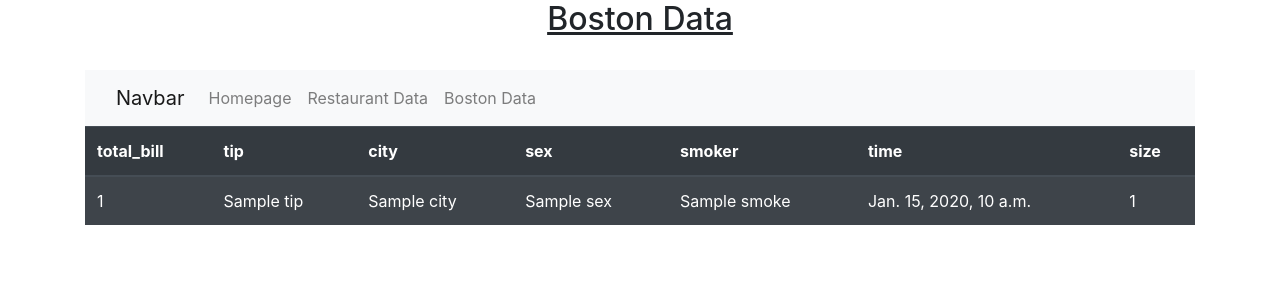
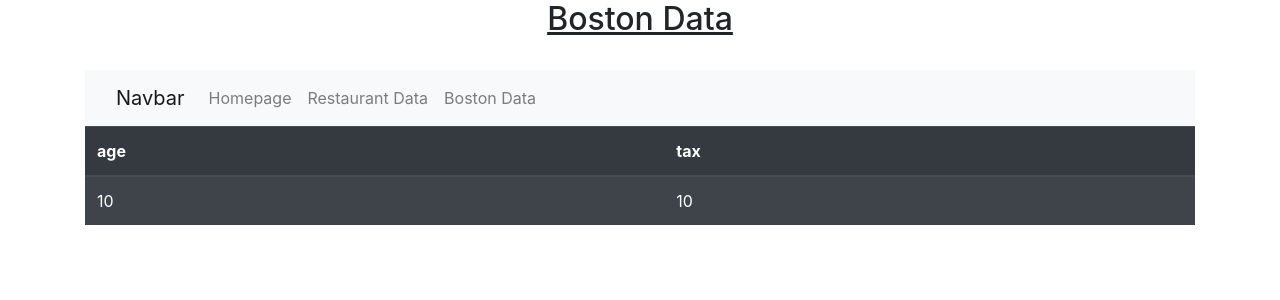
Before and after one commit to layekdip/learnWebDevelopment, a Django app: template displayData/templates/displayData/table_data_two.html in a window 1280 px wide. Shown: the top 300 px of the page. Run offline with Django 4.2, Linux system fonts and the light colour scheme; the template is opened without the code that fills it: most values are stand-ins (such as "Sample title", 1, 10 or a date in 2020); some libraries are stand-ins or nearby versions.

Commit message:
3rd commit

```diff
--- a/displayData/templates/displayData/table_data_two.html
+++ b/displayData/templates/displayData/table_data_two.html
@@ -31,26 +31,16 @@
         <table class="table table-dark table-striped">
             <thead>
                 <tr>
-                    <th>total_bill</th>
-                    <th>tip</th>
-                    <th>city</th>
-                    <th>sex</th>
-                    <th>smoker</th>
-                    <th>time</th>
-                    <th>size</th>
+                    <th>age</th>
+                    <th>tax</th>
                 </tr>
             </thead>
             <tbody>
             {% if d %}
             {% for i in d %}
             <tr>
-                <td>{{i.total_bill}}</td>
-                <td>{{i.tip}}</td>
-                <td>{{i.city}}</td>
-                <td>{{i.sex}}</td>
-                <td>{{i.smoke}}</td>
-                <td>{{i.time}}</td>
-                <td>{{i.size}}</td>
+                <td>{{i.AGE}}</td>
+                <td>{{i.TAX}}</td>
             </tr>
             {% endfor %}
             {% endif %}
--- a/displayData/templates/displayData/welcome.html
+++ b/displayData/templates/displayData/welcome.html
@@ -28,6 +28,11 @@
                 </div>
             </div>
         </nav>
+        <div>
+            {% if d %}
+                <p>{{ d }}</p>
+            {% endif %}
+        </div>
     </div>
 </body>
 </html>
```
Also changed, not shown: displayData/views.py (+6 -1 lines).
